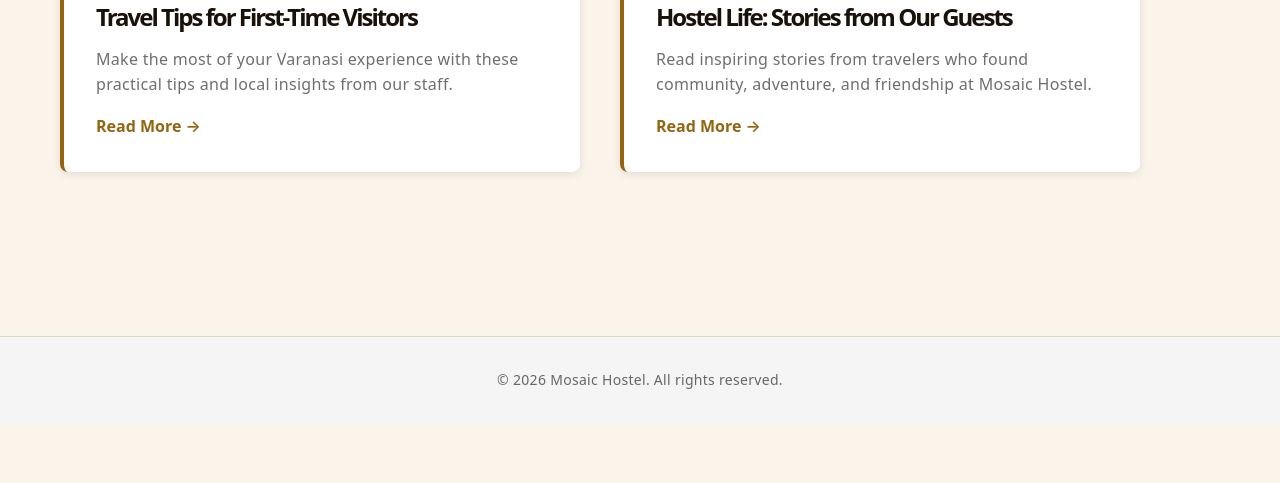
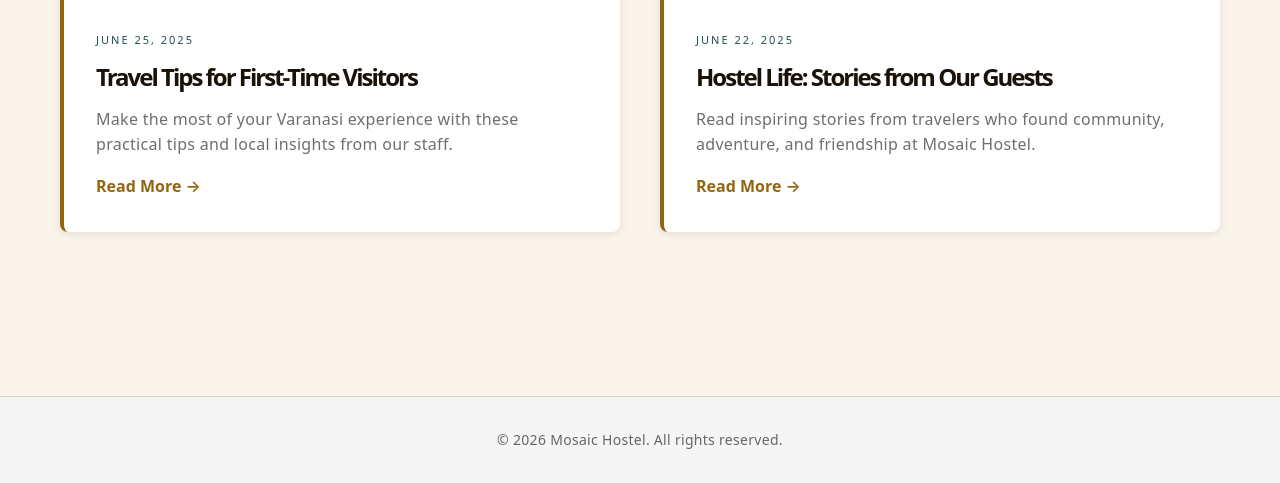
Before and after one commit to mosaichostels/Website, a PHP site: page /blog.html in a window 1280 px wide. Shown: the part 1862-2345 px from the top of the page. Before the commit the page ends 2251 px from the top, so only its background shows below. Run offline with PHP 8.4, Linux system fonts and the light colour scheme; some web fonts are replaced.

Commit message:
fix: enable true fullwidth layout for all sections
- Remove max-width constraint (1200px) from section elements at desktop
- Sections now stretch to 100% viewport width
- Maintains responsive padding for content spacing
- All major elements (main, section, body) use width: 100%
- No hardcoded widths on layout containers

```diff
--- a/styles/global.css
+++ b/styles/global.css
@@ -296,8 +296,6 @@ section {
 @media (min-width: 1024px) {
     section {
         padding: var(--spacing-100) var(--spacing-60);
-        max-width: 1200px;
-        margin: 0 auto;
     }
 }
 
```
